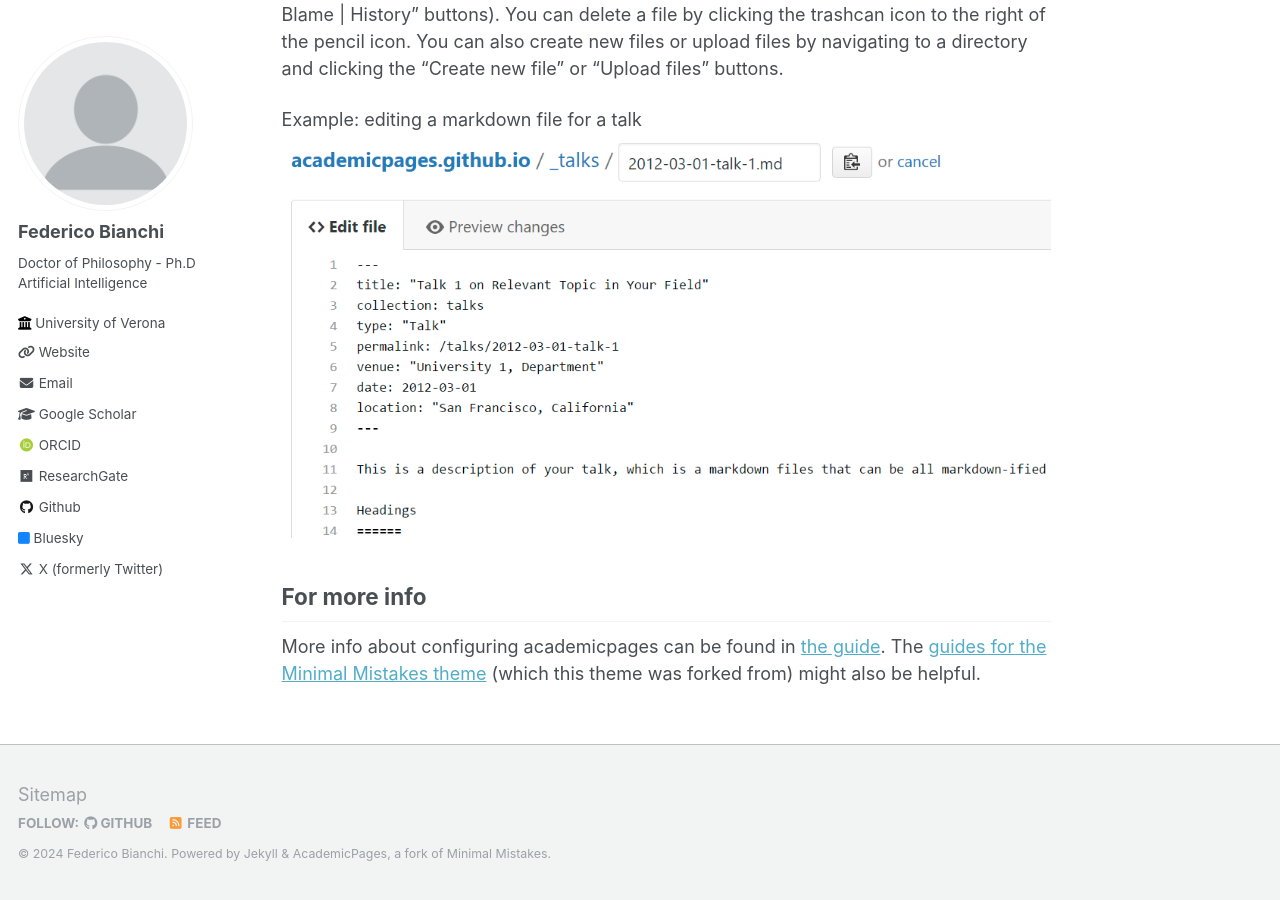
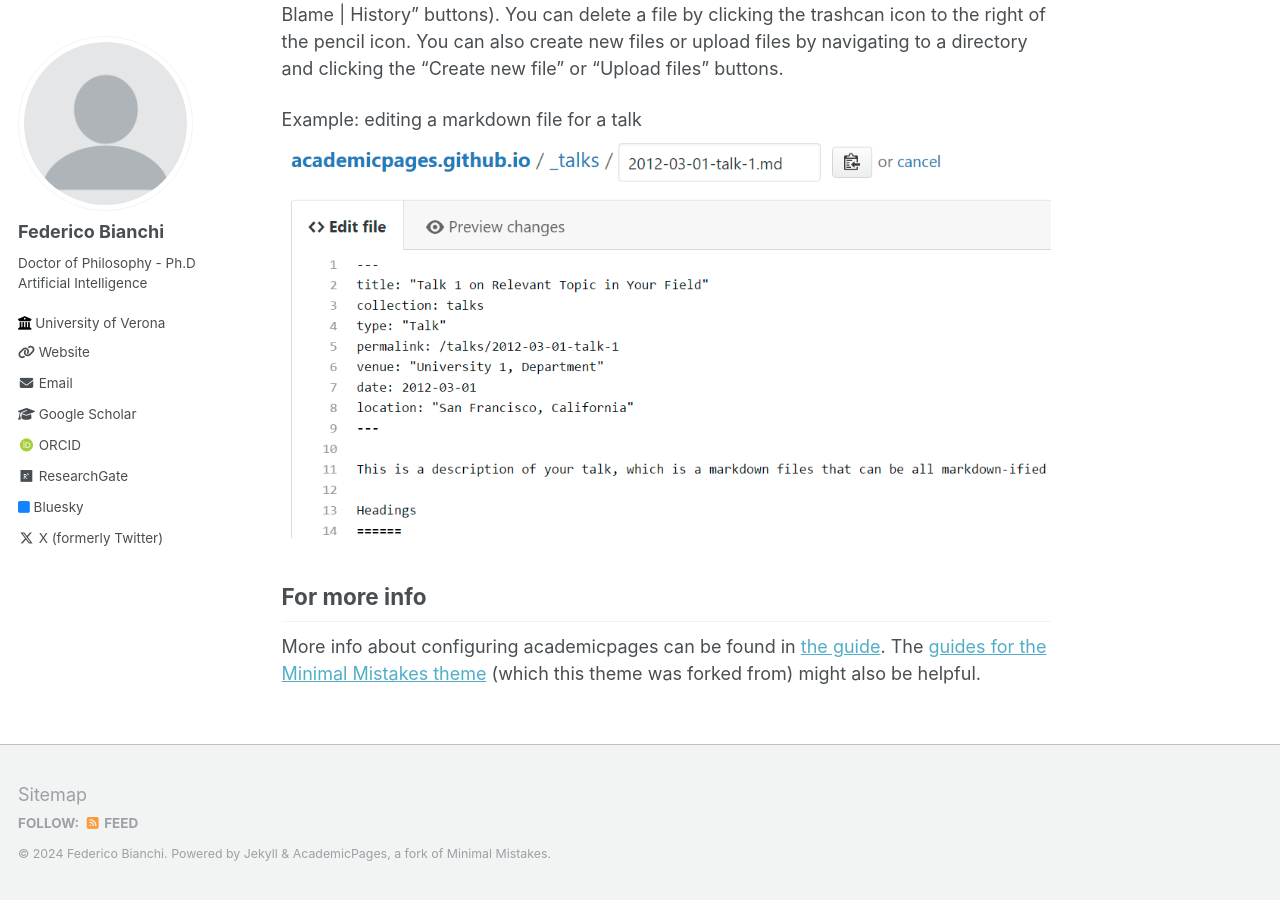
Before and after one commit to federicobianchi501/federicobianchi501.github.io, a Jekyll site: the page built from _pages/about.md, in a window 1280 px wide and 900 px high, scrolled down 2463 px. Built offline with Jekyll 4.4.1, drawn with Linux system fonts in a browser that asks for light colours; some web fonts are replaced.

Commit message:
Update _config.yml

```diff
--- a/_config.yml
+++ b/_config.yml
@@ -31,9 +31,9 @@ author:
   email            : "federicobianchi501@gmail.com"
 
   # Academic websites
-  arxiv            : # URL - Update with the correct link to your profile
+  # arxiv            : # URL - Update with the correct link to your profile
   googlescholar    : "https://scholar.google.com/citations?user=ufkZ7JwAAAAJ&hl=it&authuser=2"
-  impactstory      : # URL
+  # impactstory      : # URL
   orcid            : "https://orcid.org/0000-0001-7773-3032"
   # pubmed           : "https://www.ncbi.nlm.nih.gov/pubmed/?term=john+snow"
   researchgate     : "https://www.researchgate.net/profile/Federico-Bianchi-7" # URL
@@ -42,7 +42,7 @@ author:
   bitbucket        : # Username - Update with your username on the site
   codepen          : # Username
   dribbble         : # Username
-  github           : "academicpages"
+  # github           : "academicpages"
   kaggle           : # Username
   stackoverflow    : # User number or user number and name (i.e., use "1" or "1/jeff-atwood")
 
```
